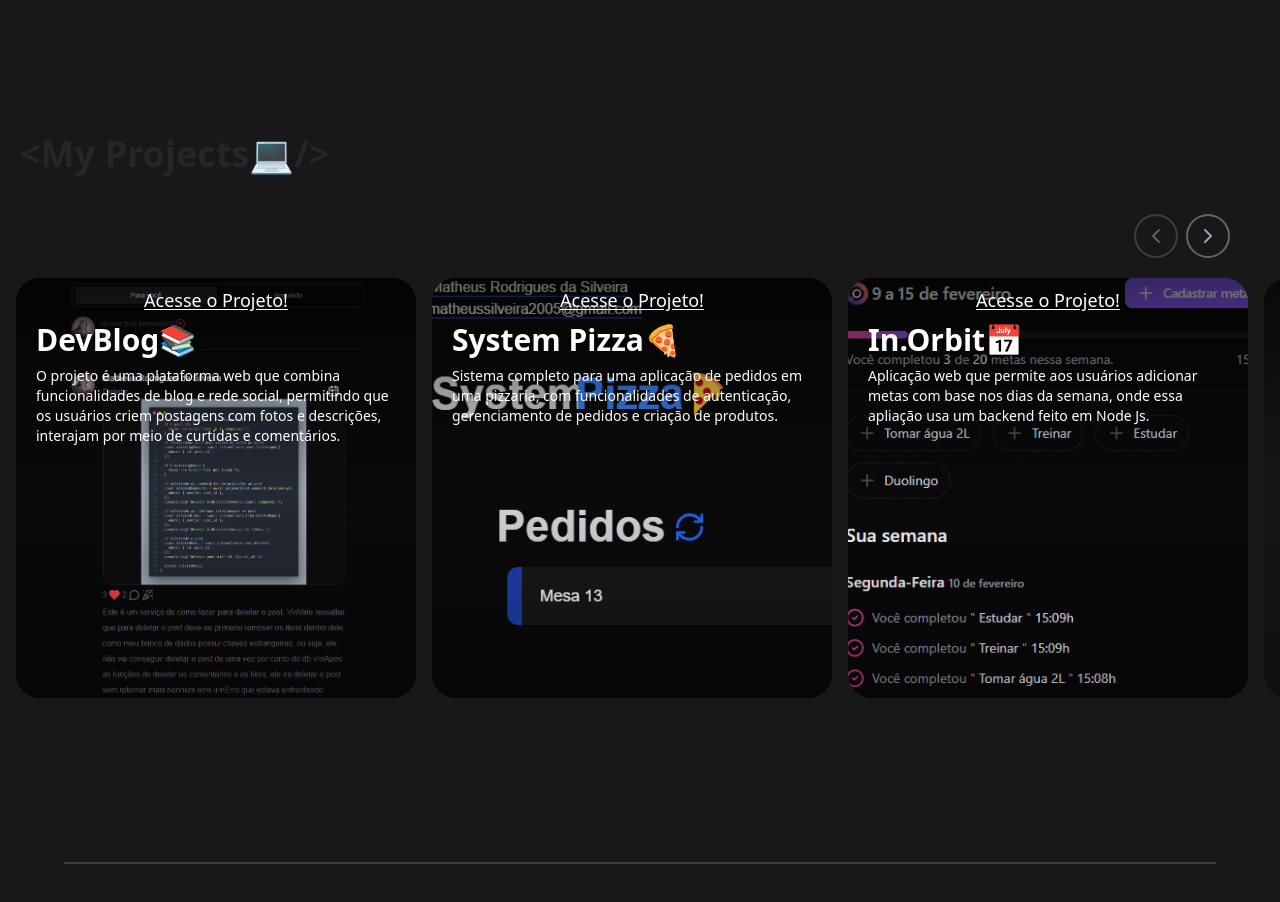
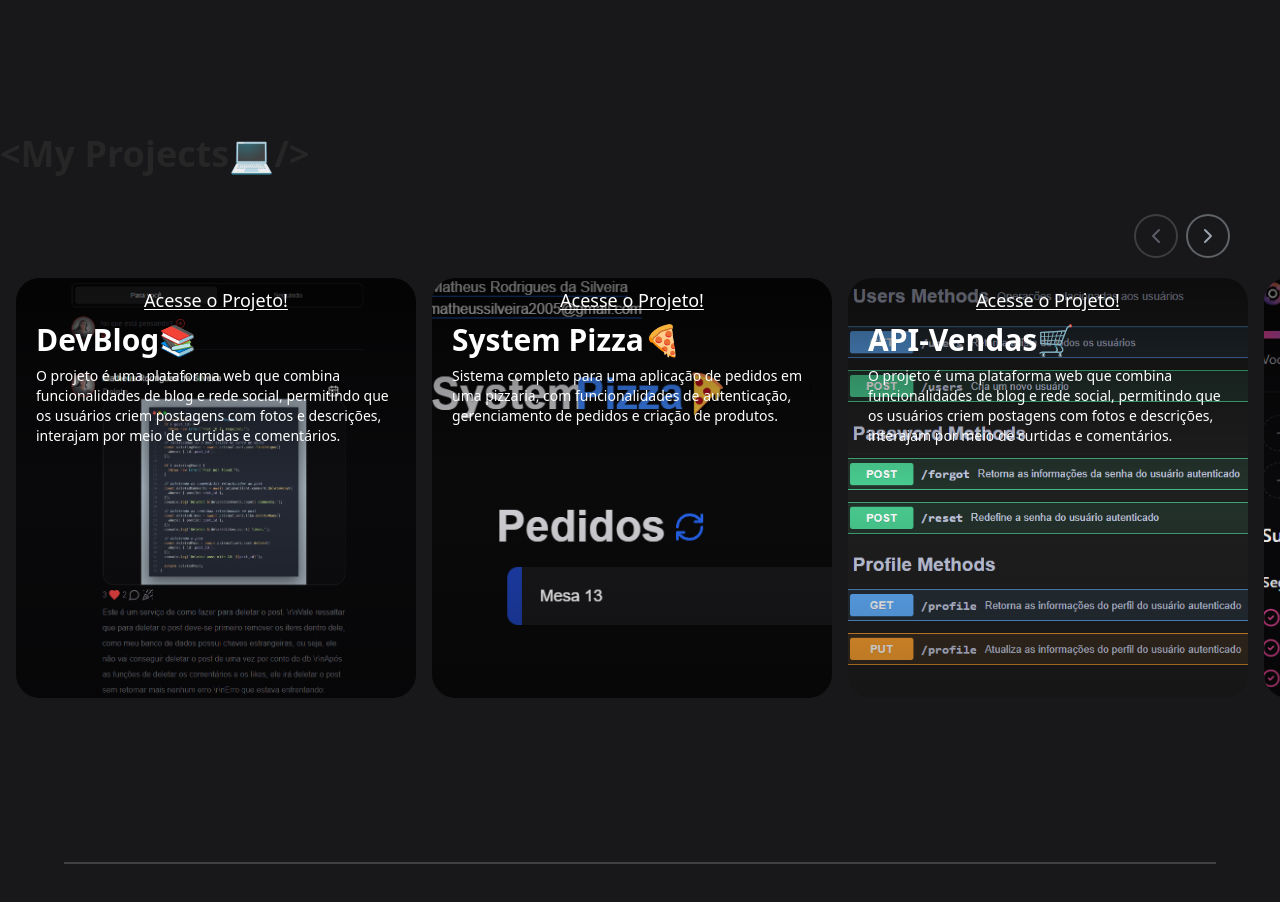
Before and after one commit to MatheusRodriguesdaSilveira/Portfolio-v2.0, a Next.js app: page / in a window 1280 px wide. Shown: the part 5420-6322 px from the top of the page. Built offline with nearby package versions, Linux system fonts and the light colour scheme.

Commit message:
feat: add new project details

```diff
--- a/src/components/Works/Projects.tsx
+++ b/src/components/Works/Projects.tsx
@@ -9,7 +9,7 @@ export function AppleCardsCarouselDemo() {
 
   return (
     <div className="w-full h-full md:h-screen py-16 md:py-40 xl:py-32 2xl:py-40">
-      <h2 className="max-w-7xl pl-5 mx-auto text-3xl xl:text-4xl 2xl:text-5xl font-bold text-neutral-800 dark:text-neutral-200 font-sans">
+      <h2 className="max-w-7xl mx-auto text-3xl xl:text-4xl 2xl:text-5xl font-bold text-neutral-800 dark:text-neutral-200 font-sans">
         {"<My Projects💻/>"}
       </h2>
 
@@ -50,12 +50,30 @@ const data = [
     liveLink: "https://system-pizza-frontend.vercel.app",
     repoLink:
       "https://github.com/MatheusRodriguesdaSilveira/SystemPizza-Backend",
-      frontLink: "https://github.com/MatheusRodriguesdaSilveira/SystemPizza-Frontend",
+    frontLink:
+      "https://github.com/MatheusRodriguesdaSilveira/SystemPizza-Frontend",
     content:
       "O System Pizza é um sistema completo para gestão de pedidos em pizzarias, oferecendo funcionalidades como autenticação de usuários, gerenciamento de pedidos e criação de produtos. Com uma interface intuitiva, o sistema permite que clientes personalizem seus pedidos e finalizem a compra de forma prática, enquanto o restaurante recebe e administra os pedidos em tempo real.",
   },
   {
     id: 3,
+    thumb: "/api-vendas-thumb.png",
+    image: "/api-vendas.png",
+    alt: "devblog",
+    title: "API-Vendas🛒",
+    description:
+      "O projeto é uma plataforma web que combina funcionalidades de blog e rede social, permitindo que os usuários criem postagens com fotos e descrições, interajam por meio de curtidas e comentários.",
+    techStack:
+      "Node.js | TypeScript | TypeORM | ExpressJS | PostgreSQL | Redis | Docker | Swagger",
+    liveLink: "",
+    repoLink:
+      "https://github.com/MatheusRodriguesdaSilveira/API-Vendas-Backend",
+    frontLink: "",
+    content:
+      "O DevBlog é uma plataforma web que combina funcionalidades de blog e rede social, permitindo que desenvolvedores criem postagens com textos e compartilhem conhecimentos sobre tecnologia. Além disso, os usuários poderão interagir por meio de curtidas e salvar postagens para leitura posterior. Atualmente, o projeto está em versão Beta e continua em desenvolvimento, com melhorias sendo implementadas para aprimorar a experiência do usuário, otimizar a arquitetura do código e tornar a plataforma mais acessível e responsiva.",
+  },
+  {
+    id: 4,
     thumb: "/in orbit thumb.jpeg",
     image: "/in orbit.jpeg",
     alt: "in orbit",
@@ -65,12 +83,13 @@ const data = [
     techStack: "React | Node Js | TypeScript | TailwindCss",
     liveLink: "https://in-orbit-frontend-one.vercel.app",
     repoLink: "https://github.com/MatheusRodriguesdaSilveira/In.Orbit-Backend",
-    frontLink: "https://github.com/MatheusRodriguesdaSilveira/In.Orbit-Frontend",
+    frontLink:
+      "https://github.com/MatheusRodriguesdaSilveira/In.Orbit-Frontend",
     content:
       "O In.Orbit é uma aplicação web que permite aos usuários adicionar e gerenciar metas com base nos dias da semana, ajudando na organização e acompanhamento de objetivos. O projeto conta com um backend desenvolvido em Node.js, garantindo uma estrutura robusta para o armazenamento e manipulação dos dados. Além do gerenciamento de metas, a aplicação oferece uma interface intuitiva e moderna, permitindo que os usuários visualizem seu progresso ao longo da semana. Novas funcionalidades estão sendo planejadas para tornar a experiência ainda mais completa e dinâmica. 🚀",
   },
   {
-    id: 4,
+    id: 5,
     thumb: "/gd sports thumb.jpeg",
     image: "/gd sports.jpeg",
     alt: "project clothing store",
@@ -80,12 +99,13 @@ const data = [
     techStack: "Html | JavaScript | TailwindCss",
     liveLink: "https://project-gd-sports.vercel.app",
     repoLink: "",
-    frontLink: "https://github.com/MatheusRodriguesdaSilveira/Project-GD-Sports",
+    frontLink:
+      "https://github.com/MatheusRodriguesdaSilveira/Project-GD-Sports",
     content:
       "O GD Sport é uma loja virtual dinâmica que permite aos usuários navegar por uma variedade de produtos esportivos e realizar pedidos de forma prática. O diferencial do projeto é que todos os pedidos são redirecionados diretamente para o WhatsApp, com todos os itens inseridos no carrinho, facilitando o processo de compra e comunicação com o vendedor. A plataforma foi desenvolvida para proporcionar uma experiência de compra rápida e eficiente, com uma interface intuitiva e fácil de usar, visando atender tanto clientes quanto lojistas de forma direta e sem complicação.",
   },
   {
-    id: 5,
+    id: 6,
     thumb: "/hamburgueria.jpeg",
     image: "/hamburgueria.jpeg",
     alt: "hamburgueria",
@@ -94,14 +114,13 @@ const data = [
       "Trabalho focado na criação de um site para uma hamburgueria, com diversas funcionalidades, onde o pedido feito é redirecionado para o WhatsApp com todos os detalhes do pedido.",
     techStack: "Html | JavaScript | TailwindCss",
     liveLink: "https://project-burger-alpha.vercel.app",
-    repoLink:
-      "",
+    repoLink: "",
     frontLink: "https://github.com/MatheusRodriguesdaSilveira/Project-Burger",
     content:
       "O Project Burger é um site desenvolvido para uma hamburgueria, oferecendo uma experiência interativa e prática para os clientes realizarem seus pedidos. A plataforma conta com diversas funcionalidades, permitindo que os usuários escolham seus lanches, personalizem os pedidos e enviem diretamente para o WhatsApp da hamburgueria, com todos os detalhes necessários para um atendimento rápido e eficiente. O projeto foi pensado para otimizar o processo de pedidos, tornando-o mais dinâmico e acessível, proporcionando uma navegação intuitiva e visual atraente para os clientes. 🚀🍔",
   },
   {
-    id: 6,
+    id: 7,
     thumb: "/sushi.jpeg",
     image: "/sushi.jpeg",
     alt: "sushi shop",
@@ -116,7 +135,7 @@ const data = [
       "O Project Sushi Shop é um e-commerce desenvolvido para restaurantes de sushi, proporcionando uma experiência prática e eficiente para os clientes realizarem seus pedidos online. A plataforma permite a exibição detalhada dos produtos, onde os usuários podem visualizar opções de sushis, combos e acompanhamentos disponíveis. Além disso, o sistema conta com um carrinho de compras, onde os clientes podem adicionar ou remover itens antes de finalizar o pedido. Após a escolha dos produtos, o pedido é redirecionado automaticamente para o WhatsApp do restaurante, contendo todos os detalhes necessários para agilizar o atendimento e garantir uma comunicação direta com o estabelecimento.",
   },
   {
-    id: 7,
+    id: 8,
     thumb: "/task list.png",
     image: "/task list.png",
     alt: "task list",
@@ -131,7 +150,7 @@ const data = [
       "O Task List é uma aplicação web desenvolvida para auxiliar os usuários na organização de suas atividades diárias. A plataforma permite adicionar tarefas de forma prática, contando com funcionalidades como edição, conclusão, exclusão e reorganização da posição das tarefas dentro da lista, garantindo maior flexibilidade e controle sobre as atividades. Com uma interface intuitiva e dinâmica, o Task List facilita o gerenciamento de tarefas, proporcionando uma experiência fluida e eficiente para acompanhar e organizar compromissos de maneira simples e acessível. ✅🚀",
   },
   {
-    id: 8,
+    id: 9,
     thumb: "/student list.png",
     image: "/student list.png",
     alt: "student list",
@@ -146,7 +165,7 @@ const data = [
       "O Project Student List App 👨‍🎓 é uma aplicação web desenvolvida para facilitar o gerenciamento de estudantes em uma lista interativa. A plataforma permite adicionar estudantes e conta com funcionalidades como edição, remoção e reorganização da posição dos alunos na lista, proporcionando um controle mais eficiente e organizado. Com uma interface intuitiva e responsiva, o Project Student List App torna a gestão de estudantes mais simples e prática, permitindo uma navegação fluida e dinâmica para acompanhar e administrar as informações com facilidade. 🎓🚀",
   },
   {
-    id: 9,
+    id: 10,
     thumb: "/weather app.jpeg",
     image: "/weather app.jpeg",
     alt: "weather app",
```
